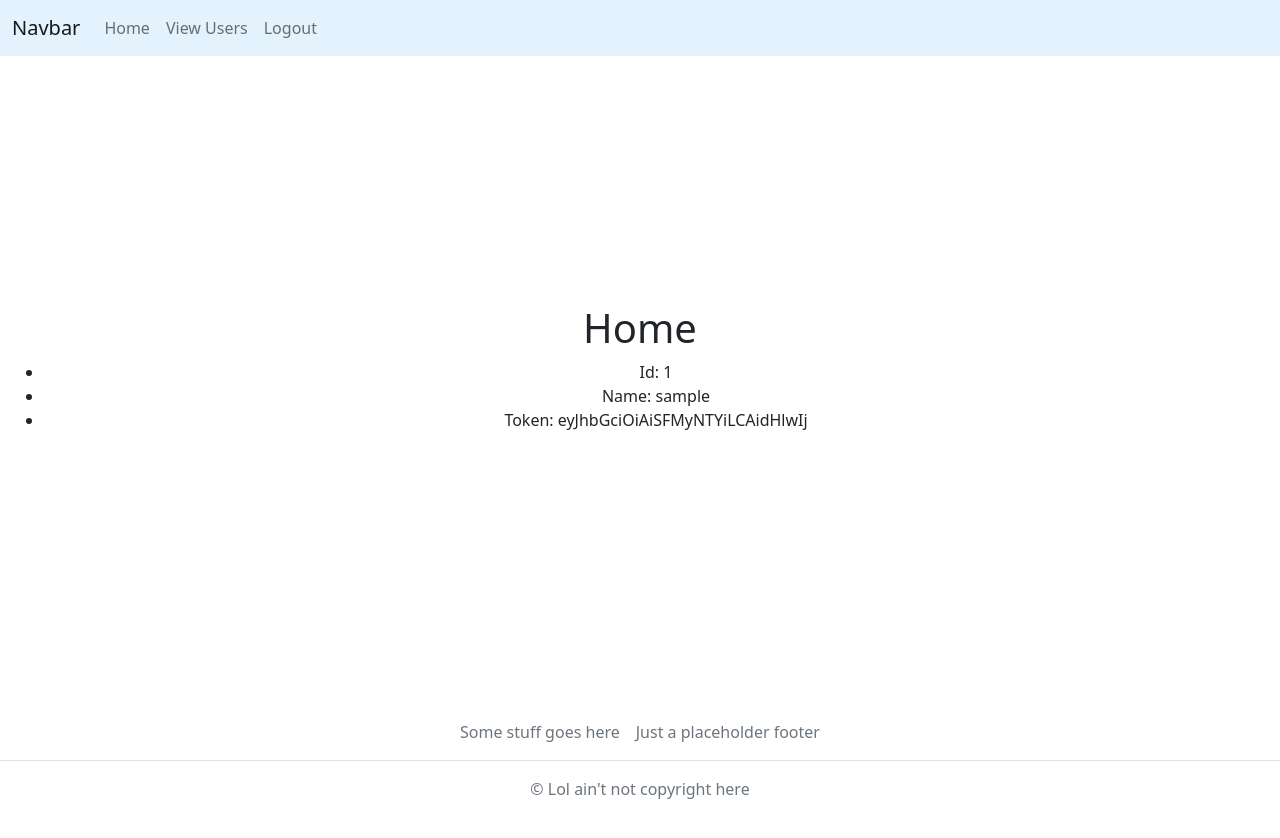
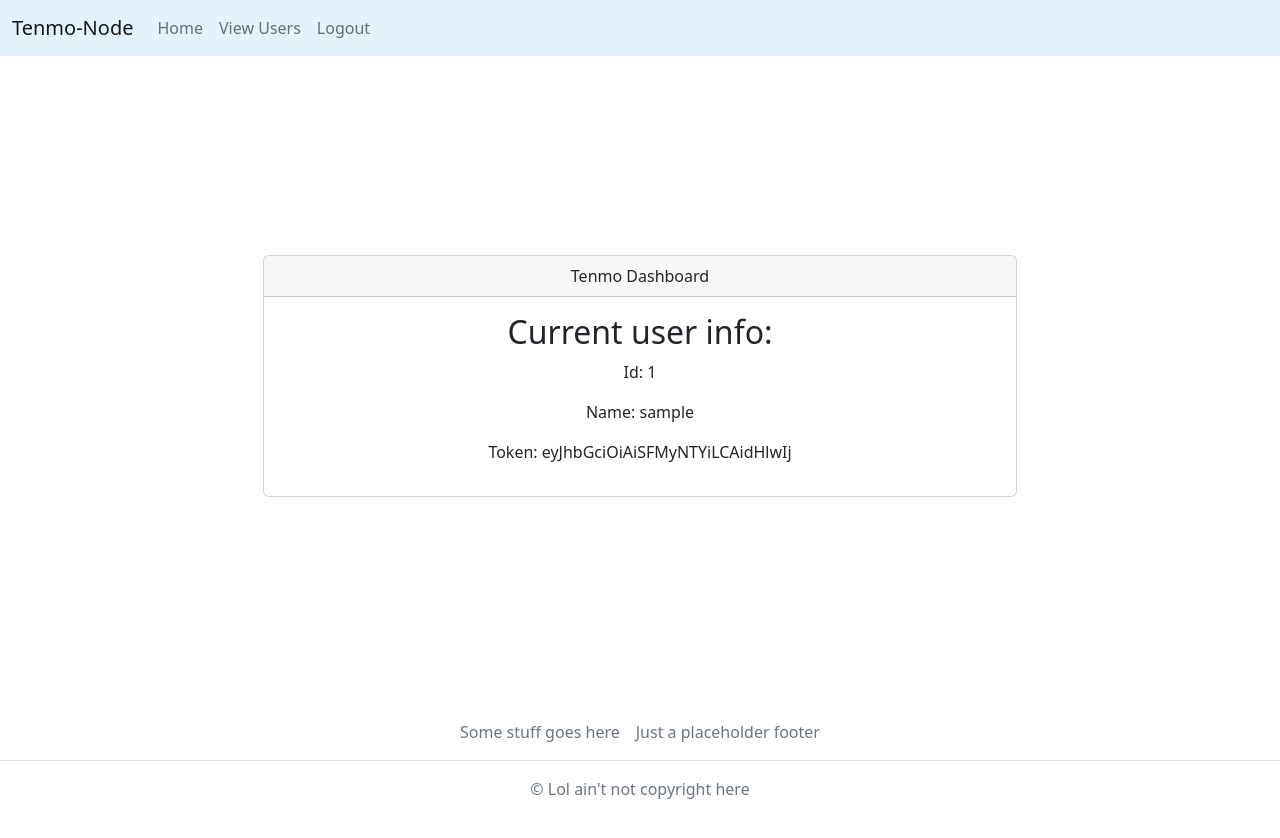
Before and after one commit to ema9701/tenmoOnNodeJS, a Vue app in the folder vue-app/: page / in a window 1280 px wide. Shown: the top 838 px of the page. Built offline with nearby package versions, Linux system fonts and the light colour scheme; sample sign-in values are in the browser's storage.

Commit message:
styling fix

```diff
--- a/vue-app/src/components/Home.vue
+++ b/vue-app/src/components/Home.vue
@@ -1,11 +1,15 @@
 <template>
-  <div id="home">
-    <h1>Home</h1>
-    <ul>
-      <li>Id: {{ currentUser.id }}</li>
-      <li>Name: {{ currentUser.username }}</li>
-      <li>Token: {{ token.substring(0, 30) }}</li>
-    </ul>
+  <div id="home" class="d-flex justify-content-md-center">
+    <div class="card" style="width: 60%">
+      <div class="card-header">Tenmo Dashboard</div>
+      <div class="card-body">
+        <h2 class="card-title">Current user info:</h2>
+        <p>Id: {{ currentUser.id }}</p>
+        <p>Name: {{ currentUser.username }}</p>
+        <p>Token: {{ token.substring(0, 30) }}</p>
+      </div>
+      <div></div>
+    </div>
   </div>
 </template>
 
--- a/vue-app/src/components/Navbar.vue
+++ b/vue-app/src/components/Navbar.vue
@@ -1,12 +1,11 @@
 <template>
   <div id="navbar">
     <nav
-      v-if="loggedIn"
       class="navbar navbar-expand-lg bg-body-tertiary"
       style="background-color: #e3f2fd"
     >
       <div class="container-fluid">
-        <a class="navbar-brand" href="#">Navbar</a>
+        <a class="navbar-brand" href="#">Tenmo-Node</a>
         <button
           class="navbar-toggler"
           type="button"
@@ -15,10 +14,11 @@
           aria-controls="navbarNav"
           aria-expanded="false"
           aria-label="Toggle navigation"
+          v-if="loggedIn"
         >
           <span class="navbar-toggler-icon"></span>
         </button>
-        <div class="collapse navbar-collapse" id="navbarNav">
+        <div class="collapse navbar-collapse" id="navbarNav" v-if="loggedIn">
           <ul class="navbar-nav">
             <li class="nav-item">
               <router-link v-bind:to="{ name: 'home' }" class="nav-link"
--- /dev/null
+++ b/vue-app/src/components/UserCard.vue
@@ -0,0 +1,22 @@
+<template>
+  <div id="user-card">
+    <div class="card text-center" style="max-width: auto">
+      <div class="card-header">Tenmo user</div>
+      <div class="card-body">
+        <h5 class="card-title">{{ user.username }}</h5>
+        <p class="card-text">ID: {{ user.id }}</p>
+        <button class="btn btn-primary">Transact</button>
+      </div>
+      <div class="card-footer text-muted"></div>
+    </div>
+  </div>
+</template>
+
+<script>
+export default {
+  name: "UserCard",
+  props: ["user"],
+};
+</script>
+
+<style scoped></style>
--- a/vue-app/src/components/UserList.vue
+++ b/vue-app/src/components/UserList.vue
@@ -1,22 +1,20 @@
 <template>
-  <div id="user-list" class="container fluid">
-    <b-card-group deck>
-      <b-card header="Tenmo Users">
-        <b-list-group v-for="user in users" :key="user.id">
-          <b-list-group-item :user="user" button>{{
-            user.username
-          }}</b-list-group-item>
-        </b-list-group>
-      </b-card>
-    </b-card-group>
+  <div class="container text-center">
+    <div id="user-list" class="row row-cols-1 row-cols-md-2 g-4">
+      <div class="col" v-for="user in users" :key="user.id">
+        <user-card :user="user" />
+      </div>
+    </div>
   </div>
 </template>
 
 <script>
 import userService from "@/services/user.services";
+import UserCard from "@/components/UserCard.vue";
 
 export default {
   name: "user-list",
+  components: { UserCard },
   data() {
     return {};
   },
--- a/vue-app/src/views/UserListView.vue
+++ b/vue-app/src/views/UserListView.vue
@@ -6,8 +6,9 @@
 
 <script>
 import UserList from "../components/UserList.vue";
+
 export default {
-  components: UserList,
+  components: { UserList },
 };
 </script>
 
```
